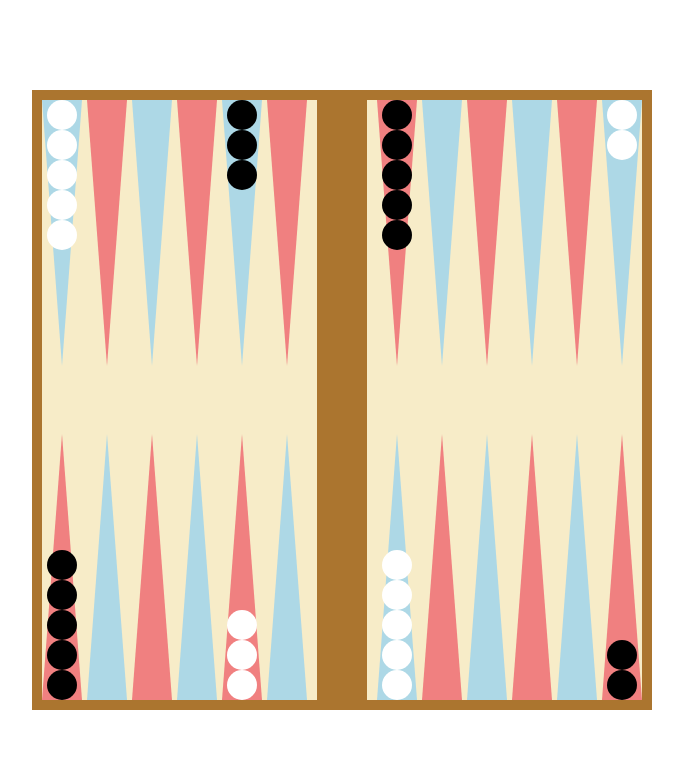
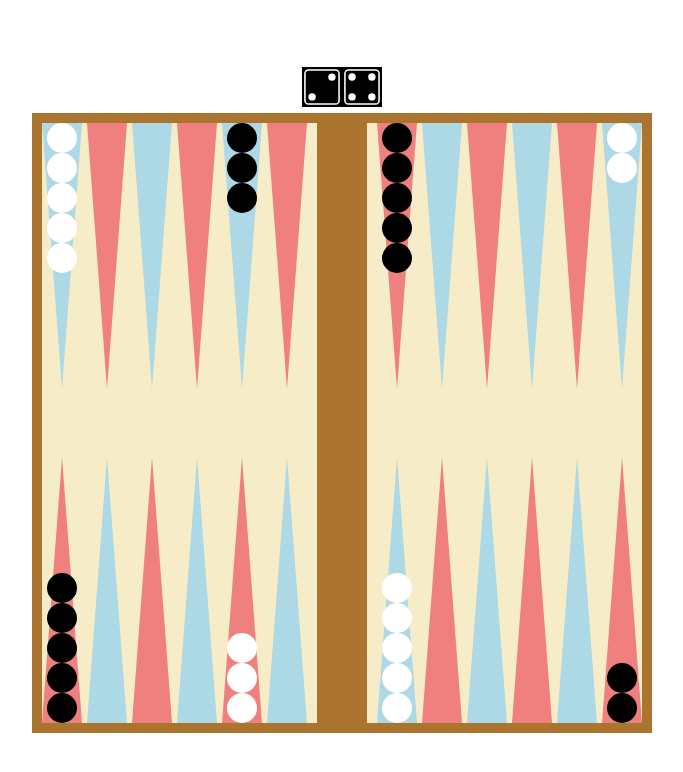
Before and after one commit to Talkoosh/backgammon, a React (Vite) app: page / in a window 1280 px wide. Shown: the top 772 px of the page, without its empty margins (298-981 px from the left). Built offline with nearby package versions, Linux system fonts and the light colour scheme.

Commit message:
Added dice SVGS to Dice component. Component now creates random dice results when pressed

```diff
--- a/src/App.jsx
+++ b/src/App.jsx
@@ -1,8 +1,13 @@
 import './App.css';
 import { Board } from './components/Board';
-
+import { Dice } from './components/Dice';
 function App() {
-    return <Board></Board>;
+    return (
+        <>
+            <Dice></Dice>
+            <Board></Board>
+        </>
+    );
 }
 
 export default App;
--- /dev/null
+++ b/src/components/Dice/index.jsx
@@ -0,0 +1,45 @@
+import { useState } from 'react';
+import diceOne from '../../assets/inverted-dice-1.svg';
+import diceTwo from '../../assets/inverted-dice-2.svg';
+import diceThree from '../../assets/inverted-dice-3.svg';
+import diceFour from '../../assets/inverted-dice-4.svg';
+import diceFive from '../../assets/inverted-dice-5.svg';
+import diceSix from '../../assets/inverted-dice-6.svg';
+
+export const Dice = () => {
+    const [resultOne, setResultOne] = useState(generateRandomDiceResult());
+    const [resultTwo, setResultTwo] = useState(generateRandomDiceResult());
+
+    return (
+        <div
+            onClick={() => {
+                setResultOne(generateRandomDiceResult());
+                setResultTwo(generateRandomDiceResult());
+            }}
+        >
+            <img style={{ width: '40px', height: '40px' }} src={getDiceSvg(resultOne)} alt="" />
+            <img style={{ width: '40px', height: '40px' }} src={getDiceSvg(resultTwo)} alt="" />
+        </div>
+    );
+};
+
+const getDiceSvg = (number) => {
+    switch (number) {
+        case 1:
+            return diceOne;
+        case 2:
+            return diceTwo;
+        case 3:
+            return diceThree;
+        case 4:
+            return diceFour;
+        case 5:
+            return diceFive;
+        case 6:
+            return diceSix;
+    }
+};
+
+const generateRandomDiceResult = () => {
+    return Math.floor(Math.random() * 6 + 1);
+};
```
